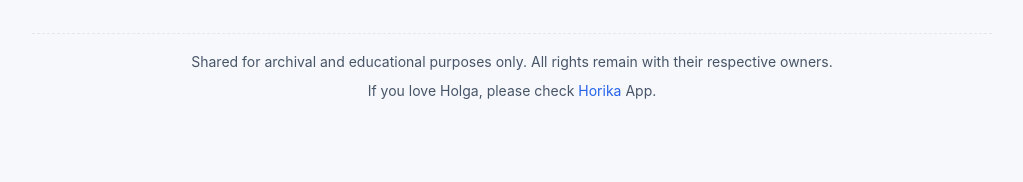
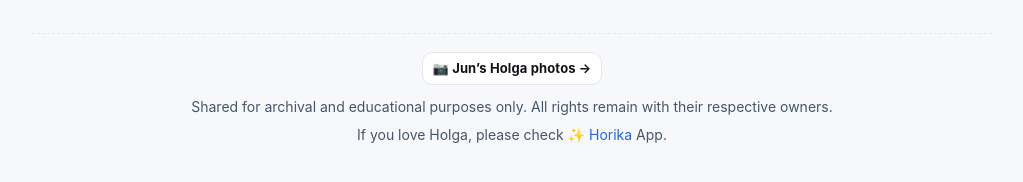
Before and after one commit to linjunpop/holga-manuals, a plain HTML site: page index.html in a window 1280 px wide. Shown: the part 1354-1536 px from the top of the page, without its empty margins (128-1151 px from the left). Before the commit the page ends 1503 px from the top, so only its background shows below. Drawn offline with Linux system fonts and the light colour scheme.

Commit message:
Add footer section for Holga photos and enhance sponsorship message

```diff
--- a/index.html
+++ b/index.html
@@ -244,6 +244,18 @@
 			font-weight: 700;
 			text-decoration: underline;
 		}
+
+		/* Footer photos link */
+		.photos-footer {
+			font-size: 14px;
+			margin-bottom: 12px;
+		}
+
+		.photos-footer .btn {
+			padding: 6px 10px;
+			font-size: 13px;
+			font-weight: 700;
+		}
 	</style>
 </head>
 
@@ -266,7 +278,7 @@
 		</header>
 
 		<div class="sponsor-banner" role="complementary" aria-label="Sponsorship">
-			If you love Holga, please check <a href="https://omit.pro/apps/horika/" target="_blank"
+			If you love Holga, please check ✨ <a href="https://omit.pro/apps/horika/" target="_blank"
 				rel="noopener noreferrer">Horika</a> App.
 		</div>
 
@@ -280,6 +292,8 @@
 				</svg>
 			</div>
 		</div>
+
+
 
 		<section class="grid" id="list" aria-live="polite">
 			<!-- Cards -->
@@ -539,8 +553,12 @@
 		</section>
 
 		<footer>
+			<div class="photos-footer">
+				<a class="btn" href="https://www.lomography.com/homes/linjunpop/tags/20949-holga/photos?order=recent"
+					target="_blank" rel="noopener noreferrer">📷 Jun’s Holga photos →</a>
+			</div>
 			<div>Shared for archival and educational purposes only. All rights remain with their respective owners.</div>
-			<div class="sponsor">If you love Holga, please check <a href="https://omit.pro/apps/horika/" target="_blank"
+			<div class="sponsor">If you love Holga, please check ✨ <a href="https://omit.pro/apps/horika/" target="_blank"
 					rel="noopener noreferrer">Horika</a> App.</div>
 		</footer>
 	</div>
```
